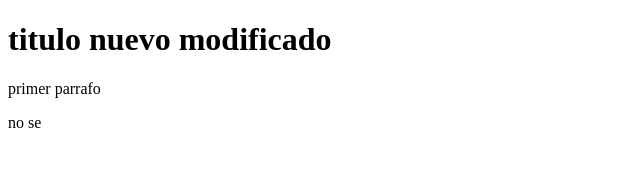
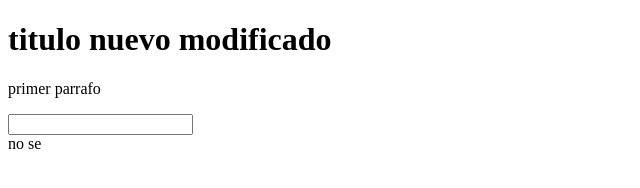
Before and after one commit to adith-arevalo/inicios-git, a plain HTML site: page index.html in a window 1280 px wide. Shown: the whole page, without its empty margins (0-640 px from the left). Drawn offline with Linux system fonts and the light colour scheme.

Commit message:
Se modifico index

```diff
--- a/index.html
+++ b/index.html
@@ -9,6 +9,9 @@
 <body>
     <h1>titulo nuevo modificado</h1>
     <p>primer parrafo</p>
+    <form>
+    <input type="text" name="Firsname" id="firsname">
+    </form>
     <div>no se</div>
 </body>
 </html>
```
